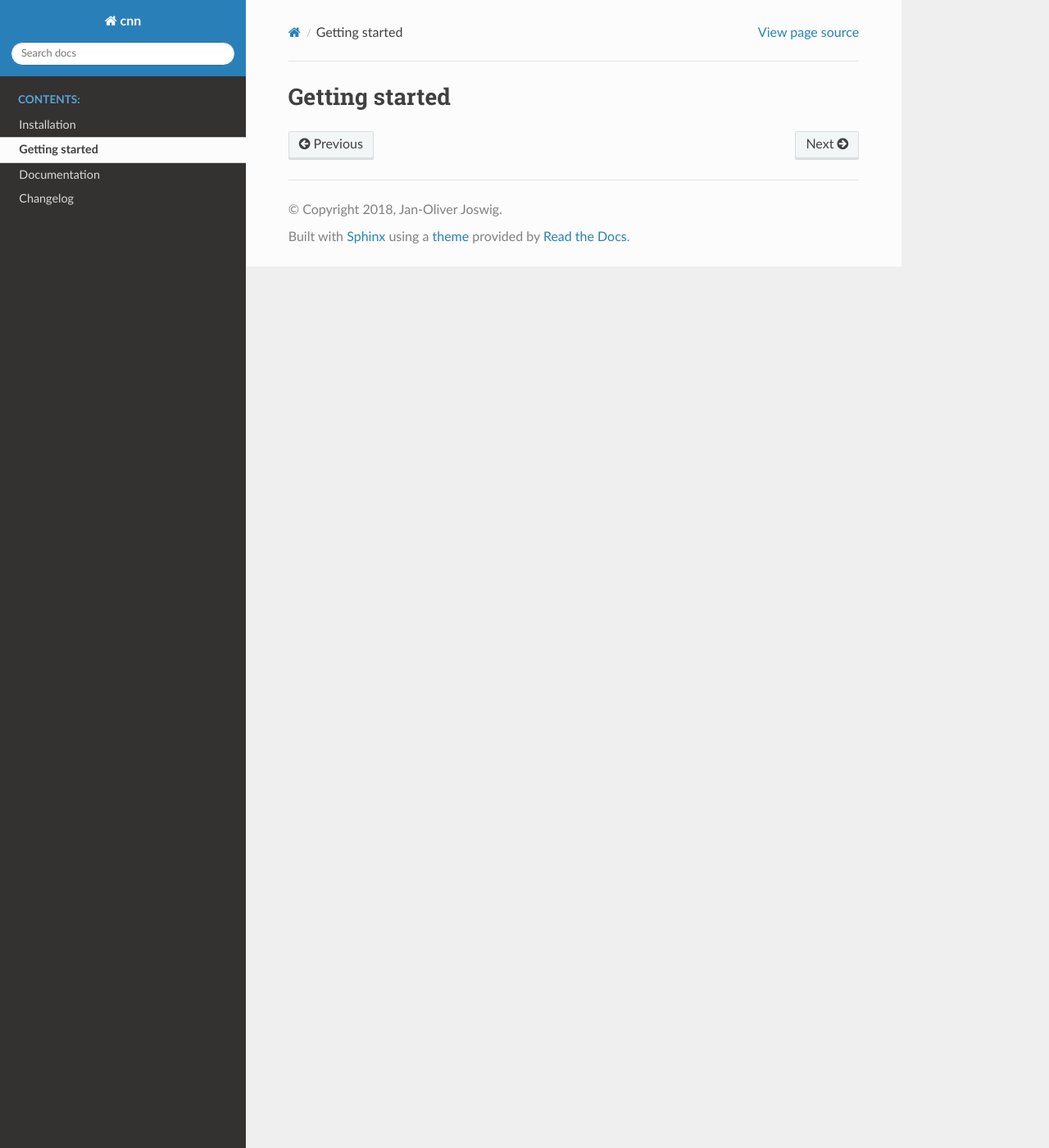
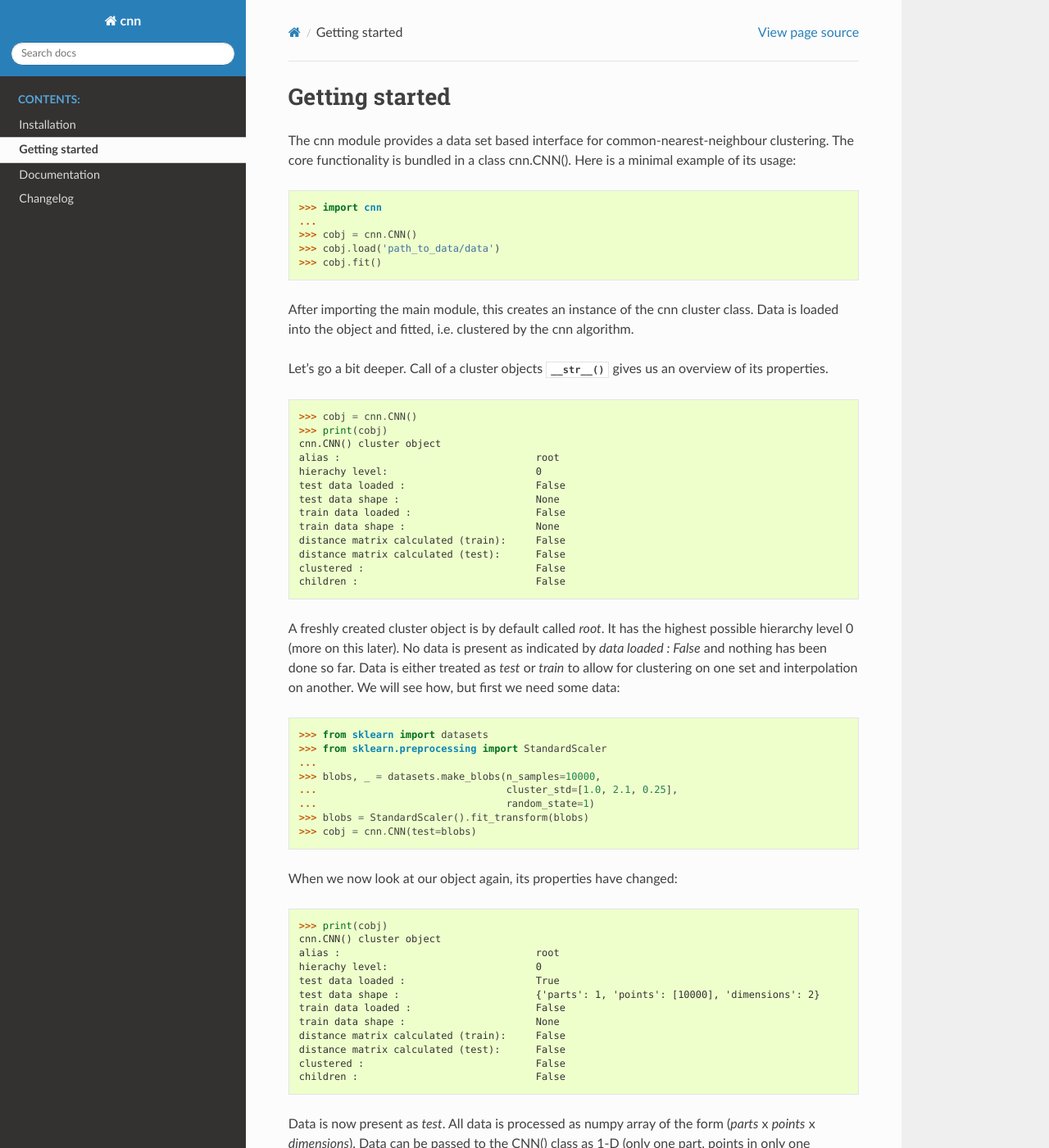
Before and after one commit to janjoswig/CommonNNClustering, a Sphinx documentation site: the page built from docs/source/gettingstarted.rst, in a window 1280 px wide and 1400 px high. Shown: the whole window at 82% size. Built offline with Sphinx 7.4.7 and the Read the Docs theme 2.0.0, drawn with Linux system fonts in a browser that asks for light colours; some of the changed text lies outside the part shown.

Commit message:
modified documentation

```diff
--- a/docs/source/conf.py
+++ b/docs/source/conf.py
@@ -68,6 +68,7 @@ master_doc = 'index'
 # This is also used if you do content translation via gettext catalogs.
 # Usually you set "language" from the command line for these cases.
 language = None
+highlight_language = 'python3'
 
 # List of patterns, relative to source directory, that match files and
 # directories to ignore when looking for source files.
--- a/docs/source/gettingstarted.rst
+++ b/docs/source/gettingstarted.rst
@@ -1,2 +1,90 @@
 Getting started
 ===============
+
+The cnn module provides a data set based interface for
+common-nearest-neighbour clustering. The core functionality is bundled
+in a class cnn.CNN(). Here is a minimal example of its usage:
+
+>>> import cnn
+...
+>>> cobj = cnn.CNN()
+>>> cobj.load('path_to_data/data')
+>>> cobj.fit()
+
+After importing the main module, this creates an instance of the cnn
+cluster class. Data is loaded into the object and fitted, i.e.
+clustered by the cnn algorithm.
+
+Let's go a bit deeper. Call of a cluster objects :py:func:`__str__()`
+gives us an overview of its properties.
+
+>>> cobj = cnn.CNN()
+>>> print(cobj)
+cnn.CNN() cluster object
+alias :                                 root
+hierachy level:                         0
+test data loaded :                      False
+test data shape :                       None
+train data loaded :                     False
+train data shape :                      None
+distance matrix calculated (train):     False
+distance matrix calculated (test):      False
+clustered :                             False
+children :                              False
+
+A freshly created cluster object is by default called *root*. It has the highest possible hierarchy level 0 (more on this later). No data is present as indicated by *data loaded : False* and nothing has been done so far. Data is either treated as *test* or *train* to allow for clustering on one set and interpolation on another. We will see how, but first we need some data:
+
+>>> from sklearn import datasets
+>>> from sklearn.preprocessing import StandardScaler
+...
+>>> blobs, _ = datasets.make_blobs(n_samples=10000,
+...                                cluster_std=[1.0, 2.1, 0.25],
+...                                random_state=1)
+>>> blobs = StandardScaler().fit_transform(blobs)
+>>> cobj = cnn.CNN(test=blobs)
+
+When we now look at our object again, its properties have changed:
+
+>>> print(cobj)
+cnn.CNN() cluster object
+alias :                                 root
+hierachy level:                         0
+test data loaded :                      True
+test data shape :                       {'parts': 1, 'points': [10000], 'dimensions': 2}
+train data loaded :                     False
+train data shape :                      None
+distance matrix calculated (train):     False
+distance matrix calculated (test):      False
+clustered :                             False
+children :                              False
+
+Data is now present as *test*. All data is processed as numpy array of
+the form (*parts* x *points* x *dimensions*). Data can be passed to the
+CNN() class as 1-D (only one part, points in only one dimension) or 2-D
+(one part, points in *x* dimensions) array-like structure, but will be
+processed internally in this general shape. In the *shape* dictionary,
+``'points'`` is associated with a list of data points per part.
+
+We can get an impression of the loaded data by plotting the points.
+
+>>> cobj.evaluate()
+
+.. figure:: pictures/blobs_reduced.png
+   :alt: blobs
+
+Let's reduce the large *test* data set to make the clustering faster.
+
+>>> cnn.cut(points=(None, None, 10))
+...
+>>> print(cobj)
+cnn.CNN() cluster object
+alias :                                 root
+hierachy level:                         0
+test data loaded :                      True
+test data shape :                       {'parts': 1, 'points': [10000], 'dimensions': 2}
+train data loaded :                     True
+train data shape :                      {'parts': 1, 'points': [1000], 'dimensions': 2}
+distance matrix calculated (train):     False
+distance matrix calculated (test):      False
+clustered :                             False
+children :                              False
```
Also changed, not shown: docs/source/pictures/blobs_reduced.png (added), 17 other files.
